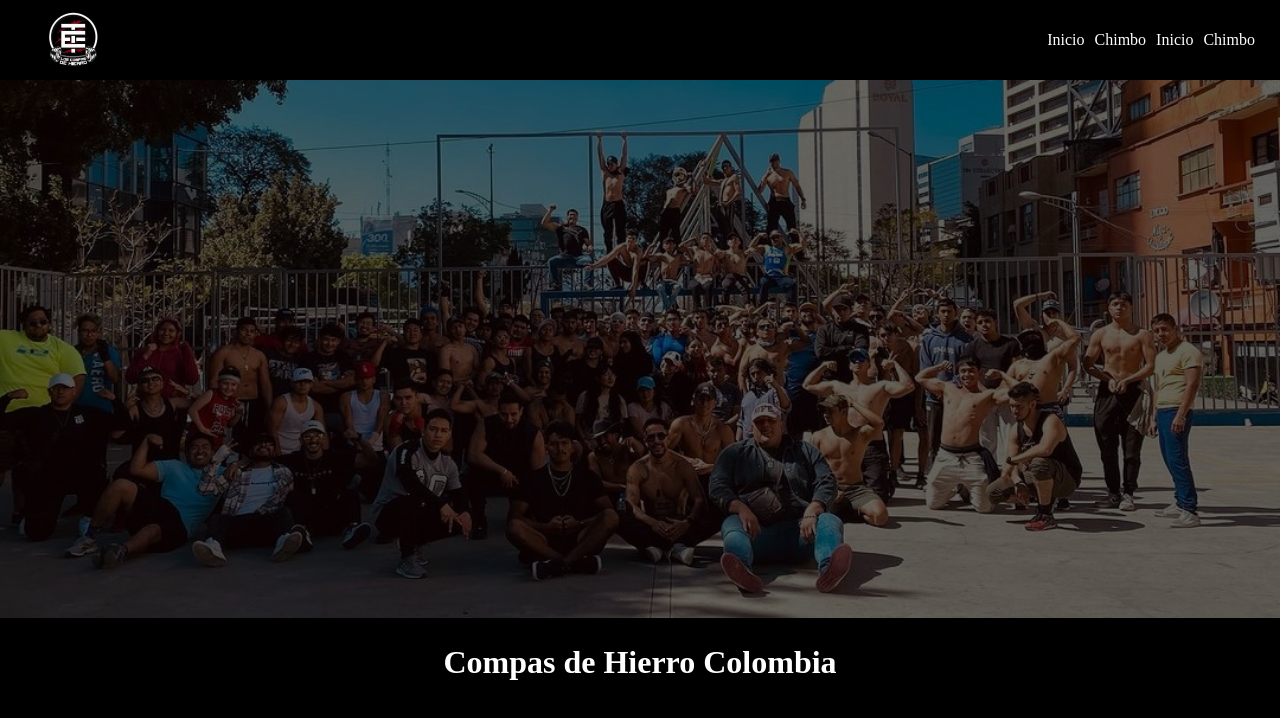
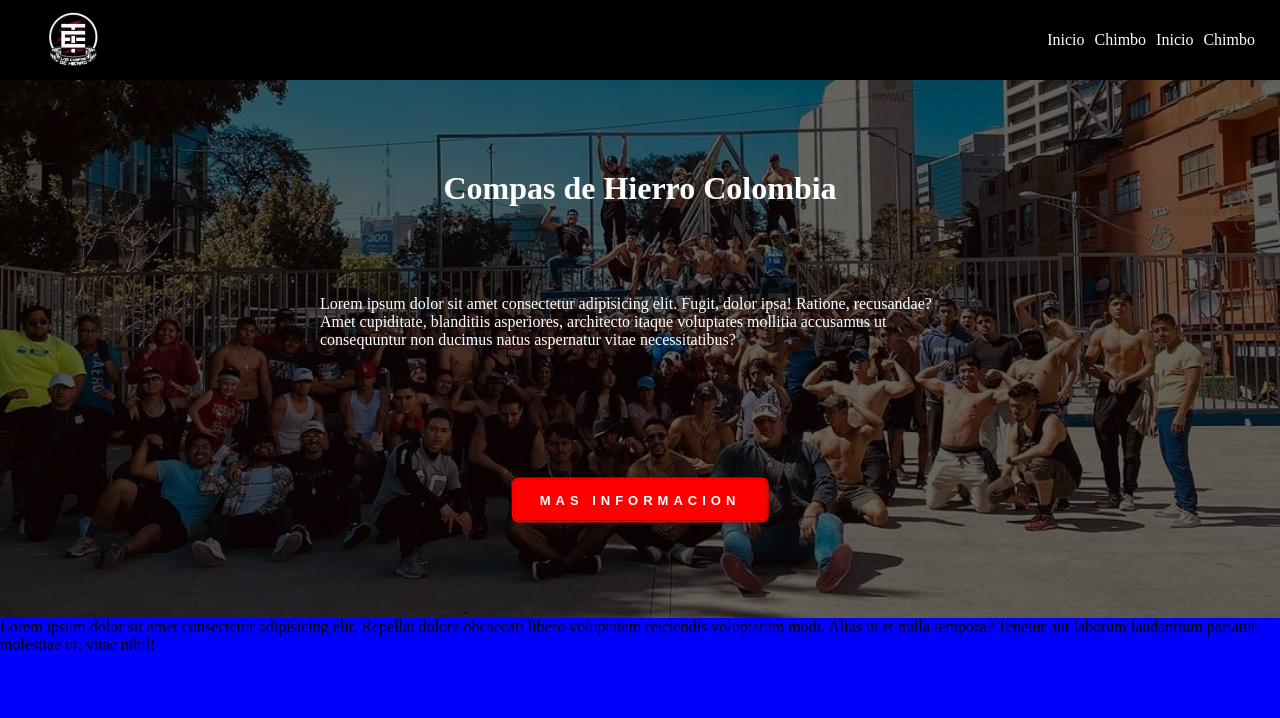
Before and after one commit to JillFeint/Compas, a Vue app: page / in a window 1280 px wide. Shown: the top 718 px of the page. Built offline with nearby package versions, Linux system fonts and the light colour scheme.

Commit message:
lo que no ayudo angel

```diff
--- a/src/App.vue
+++ b/src/App.vue
@@ -14,22 +14,23 @@
       </div>
     <!-- </div> -->
   </header>
-
   <div class="div-container">
     <portadaDeCompas/>
   </div>
-  <div>
-    <h1 class="tituloUnico">Compas de Hierro Colombia</h1>
-  </div>
+  <section class="sec1">
+    <seccionOne/>
+  </section>
 </template>
 
 <script>
 // import carrucelCompas from "./components/carrucelDeVideos.vue";
+import seccionOne from "./components/seccionOne.vue"
 import portadaDeCompas from "./components/portadaCompas.vue"
 export default{
 components: {
   //   carrucelCompas,
   portadaDeCompas,
+  seccionOne,
 }
 }
 </script>
@@ -39,7 +40,6 @@ components: {
   padding: 0;
   margin: 0;
   box-sizing: border-box;
-  background-color: black;
 }
 /* Header */
 .headerGlobal{
@@ -84,14 +84,7 @@ components: {
   height: 100%;
   flex-wrap: wrap;
 }
-/* Este es el h1 del titulo del header */
-.tituloUnico{
-  display: flex;
-  justify-content: center;
-  color: rgb(255, 255, 255);
-  box-sizing: border-box;
-  margin-top: 2%;
-}
+
 @media (max-width: 768px) {
   .tituloUnico {
     font-size: 16.5px;
--- a/src/components/portadaCompas.vue
+++ b/src/components/portadaCompas.vue
@@ -4,6 +4,17 @@
       <!-- Contenido del overlay -->
     </div>
   <img class="logoHeader11" src="../assets/WhatsApp Image 2024-02-04 at 12.51.05 PM.png" alt="">
+    <div class="tituloUnico">
+        <h1>Compas de Hierro Colombia</h1>
+    </div>
+    <div class="divParrafo">
+      <p>Lorem ipsum dolor sit amet consectetur adipisicing elit. Fugit, dolor ipsa! Ratione,
+        recusandae? Amet cupiditate, blanditiis asperiores, architecto itaque voluptates
+        mollitia accusamus ut consequuntur non ducimus natus aspernatur vitae necessitatibus?</p>
+    </div>
+    <div class="divButton">
+      <button class="button">Mas informacion</button>
+    </div>
   </div>
 </template>
 
@@ -18,7 +29,6 @@
   display: flex;
   justify-content: center;
 }
-
 .logoHeader11 {
   display: block;
   width: 100%;
@@ -26,7 +36,6 @@
   height: auto;
   z-index: 1;
 }
-
 .overlay {
   position: absolute;
   top: 0;
@@ -38,6 +47,69 @@
   display: flex;
   justify-content: center;
   align-items: center;
+}
+/* Este es el h1 del titulo del header */
+.tituloUnico{
+position: absolute;
+display: flex;
+justify-content: center;
+align-items: center;
+color: rgb(255, 255, 255);
+top: 20%; /* Alinea el título verticalmente en el centro */
+left: 50%; /* Alinea el título horizontalmente en el centro */
+transform: translate(-50%, -50%); /* Centra el título */
+z-index: 20;
+}
+.divParrafo {
+  position: absolute;
+  top: 45%; /* Alinea el título verticalmente en el centro */
+  left: 50%; /* Alinea el título horizontalmente en el centro */
+  transform: translate(-50%, -50%); /* Centra el título */
+  z-index: 40;
+  color: rgb(255, 255, 255);
+}
+.divButton {
+  position: absolute;
+  top: 78%; /* Alinea el título verticalmente en el centro */
+  left: 50%; /* Alinea el título horizontalmente en el centro */
+  transform: translate(-50%, -50%); /* Centra el título */
+  z-index: 30;
+}
+.button {
+  padding: 1em 2em;
+  border: none;
+  border-radius: 5px;
+  font-weight: bold;
+  letter-spacing: 5px;
+  text-transform: uppercase;
+  cursor: pointer;
+  color: #ffffff;
+  transition: all 1000ms;
+  font-size: 13px;
+  position: relative;
   overflow: hidden;
+  outline: 2px solid #ff0000;
+  background-color: #ff0000;
+}
+button:hover {
+  color:beige;
+  transform: scale(1.1);
+  outline: 1px solid rgb(255, 255, 255);
+  /* box-shadow: 2px 3px 6px -8px gray; */
+}
+button::before {
+  content: "";
+  position: absolute;
+  left: -50px;
+  top: 0;
+  width: 0;
+  height: 100%;
+  background-color: black;
+  transform: skewX(45deg);
+  z-index: -1;
+  transition: width 1000ms;
+}
+button:hover::before {
+  width: 250%;
 }
 </style>
--- /dev/null
+++ b/src/components/seccionOne.vue
@@ -0,0 +1,21 @@
+<template>
+  <div class="div1Sec1">
+    <p>Lorem ipsum dolor sit amet consectetur adipisicing elit. Repellat dolore obcaecati
+      libero voluptatem reiciendis voluptatum modi. Alias ut et nulla tempora? Tenetur aut
+      laborum laudantium pariatur molestiae ut, vitae nihil!</p>
+  </div>
+</template>
+
+<script>
+export default {
+
+}
+</script>
+
+<style>
+.div1Sec1 {
+  width: 100%;
+  height: 100vh;
+  background-color: blue;
+}
+</style>
```
Lines whose indentation alone changed are shown as unchanged.
